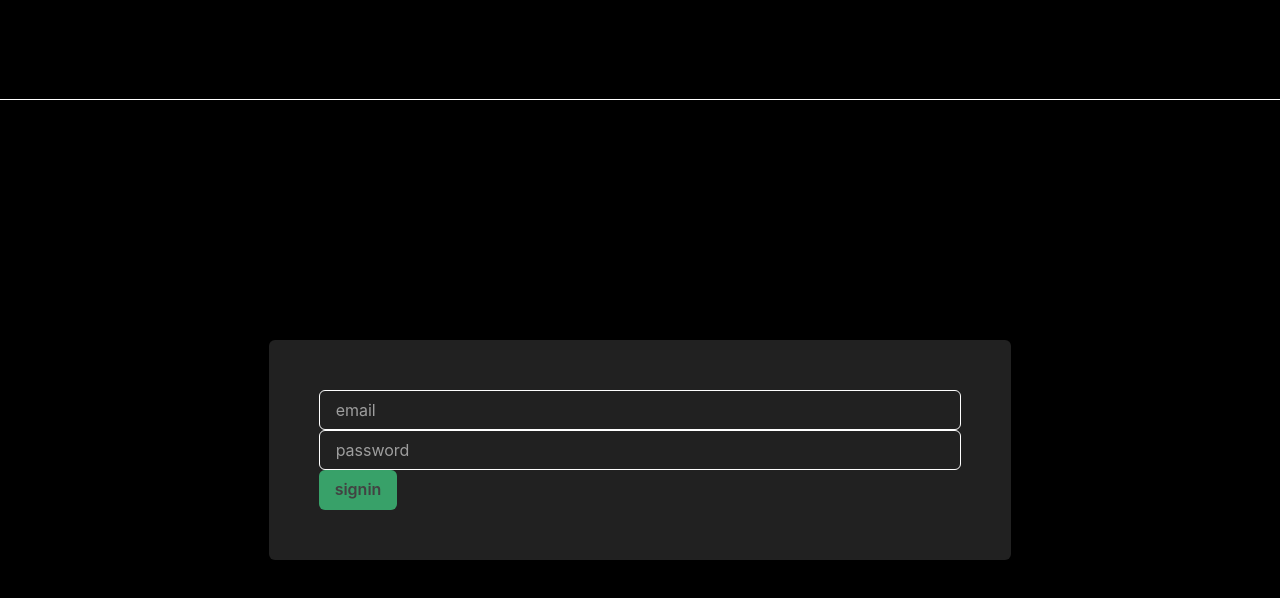
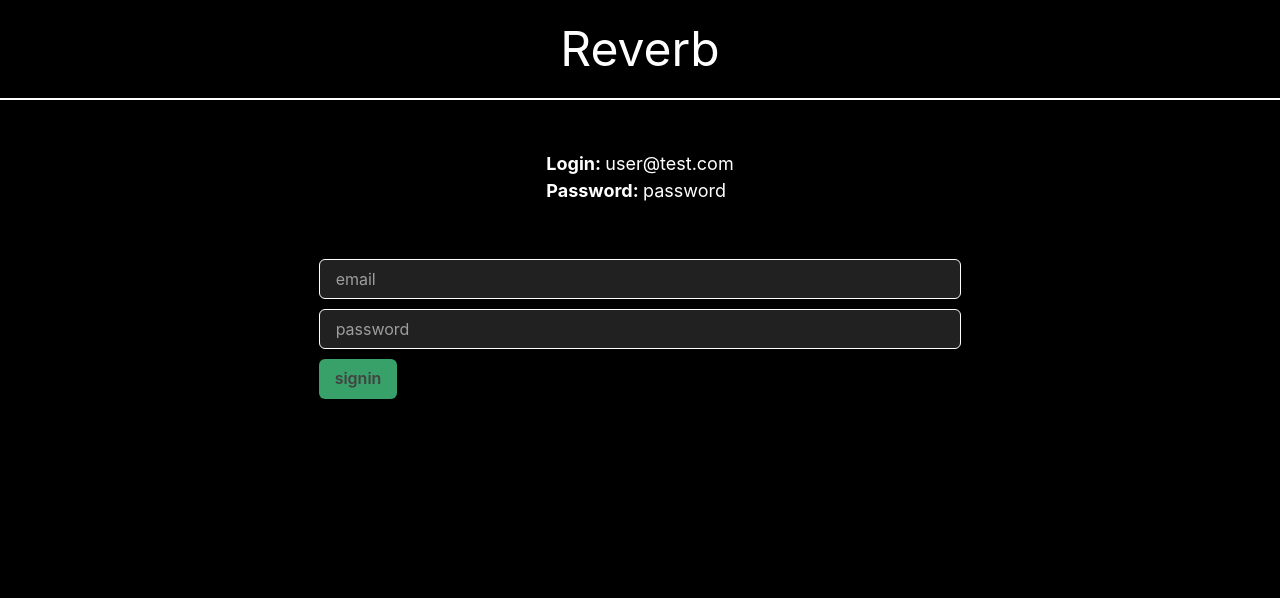
Before and after one commit to kubakosmal/Reverb, a Next.js app: page /signin in a window 1280 px wide. Shown: the top 598 px of the page. Built offline with nearby package versions, Linux system fonts and the light colour scheme.

Commit message:
add: add test user login credentials

```diff
--- a/components/authForm.tsx
+++ b/components/authForm.tsx
@@ -1,4 +1,5 @@
 import { Box, Flex, Input, Button } from '@chakra-ui/react'
+import { Text } from '@chakra-ui/layout'
 import { useRouter } from 'next/router'
 import { useSWRConfig } from 'swr'
 import { auth } from '../lib/mutations'
@@ -26,32 +27,54 @@ const AuthForm = ({ mode }) => {
         justify="center"
         align="center"
         height="100px"
-        borderBottom="white 1px solid"
+        borderBottom="white 2px solid"
       >
-        {/* <NextImage
-          src="/images/trax-logo.svg"
-          height="60px"
-          width="120px"
-        ></NextImage> */}
+        <Text fontSize="5xl" color="white">
+          Reverb
+        </Text>
       </Flex>
-      <Flex justify="center" align="center" height="calc(100vh - 100px)">
-        <Box padding="50px" bg="gray.900" borderRadius="6px">
+      <Flex direction="column" align="center" height="calc(100vh - 100px)">
+        <Box marginTop="50px" fontSize="large">
+          <Box>
+            <Text as="span" fontWeight="bold">
+              Login:{' '}
+            </Text>
+            <Text as="span">user@test.com</Text>
+          </Box>
+          <Box>
+            <Text as="span" fontWeight="bold">
+              Password:{' '}
+            </Text>
+            <Text as="span">password</Text>
+          </Box>
+        </Box>
+        <Box
+          padding="50px"
+          /* border="1px solid white" */
+          bg="black"
+          borderRadius="6px"
+        >
           <form onSubmit={handleSubmit}>
             <Input
               placeholder="email"
               type="email"
               onChange={(e) => setEmail(e.target.value)}
+              marginY="5px"
+              bg="gray.900"
             />
             <Input
               placeholder="password"
               type="password"
               onChange={(e) => setPassword(e.target.value)}
+              marginY="5px"
+              bg="gray.900"
             />
             <Button
               type="submit"
               bg="green.500"
               isLoading={isLoading}
               sx={{ '&:hover': { bg: 'green.300' } }}
+              marginY="5px"
             >
               {mode}
             </Button>
```
